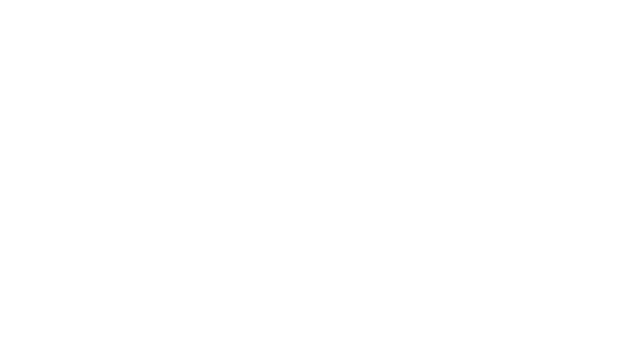
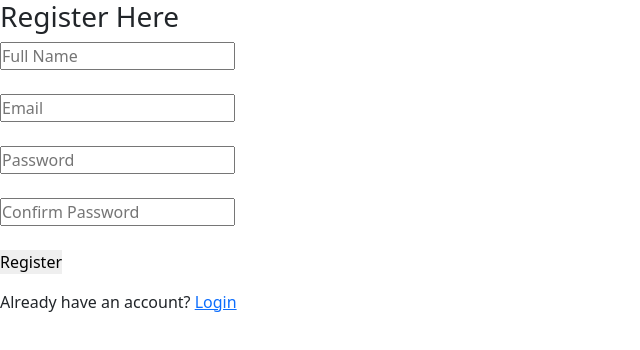
Before and after one commit to RishavLC/EcommerceSite, a React (Vite) app in the folder FrontendEcommerce/: page /register in a window 1280 px wide. Before the commit this address had no page. Shown: the top 350 px of the page, without its empty margins (0-640 px from the left). Built offline with nearby package versions, Linux system fonts and the light colour scheme.

Commit message:
navigated login and Register

```diff
--- a/FrontendEcommerce/src/App.jsx
+++ b/FrontendEcommerce/src/App.jsx
@@ -1,6 +1,8 @@
 import { Route, Routes, BrowserRouter } from "react-router-dom";
 import Home from './pages/Home';
 import Products from "./pages/Products";
+import Login from "./pages/Login";
+import Register from "./pages/Register";
 import './App.css'
 
 function App() {
@@ -10,6 +12,9 @@ function App() {
       <Routes>
         <Route path="/" element={<Home />} />
         <Route path="/products" element={<Products />} />
+        <Route path="/login" element={<Login/>}/>
+        <Route path="/register" element={<Register/>}/>
+
       </Routes>
     </BrowserRouter>
 
--- /dev/null
+++ b/FrontendEcommerce/src/pages/Login.jsx
@@ -0,0 +1,80 @@
+import { useState } from "react";
+import { useNavigate } from "react-router-dom";
+
+export default function Login() {
+    const navigate = useNavigate();
+
+    const [email, setEmail] = useState("");
+    const [password, setPassword] = useState("");
+    const [message, setMessage] = useState("");
+
+    const handleLogin = async () => {
+        try {
+            const response = await fetch("http://127.0.0.1:8000/api/login", {
+                method: "POST",
+                headers: {
+                    "Content-Type": "application/json",
+                    "Accept": "application/json"
+                },
+                body: JSON.stringify({
+                    email: email,
+                    password: password
+                })
+            });
+
+            const data = await response.json();
+
+            if (response.ok) {
+                // Save token in browser
+                localStorage.setItem("token", data.token);
+                localStorage.setItem("user", JSON.stringify(data.user));
+
+                setMessage("Login successful!");
+                setTimeout(() => {
+                    navigate("/");
+                }, 1000);
+
+                console.log("Token:", data.token);
+                console.log("User:", data.user);
+            } else {
+                setMessage(data.message || "Login failed.");
+                console.log(data);
+            }
+        } catch (error) {
+            console.error(error);
+            setMessage("Server error.");
+        }
+    };
+
+    return (
+        <div>
+            <h3>Login Here</h3>
+
+            <input
+                type="email"
+                placeholder="Email"
+                value={email}
+                onChange={(e) => setEmail(e.target.value)}
+            />
+
+            <br /><br />
+
+            <input
+                type="password"
+                placeholder="Password"
+                value={password}
+                onChange={(e) => setPassword(e.target.value)}
+            />
+
+            <br /><br />
+
+            <button onClick={handleLogin}>
+                Login
+            </button>
+            <p>
+                Don't have an account?<a href="/register">Register</a>
+            </p>
+            <p>{message}</p>
+        </div>
+    );
+}
--- /dev/null
+++ b/FrontendEcommerce/src/pages/Register.jsx
@@ -0,0 +1,108 @@
+import { useState } from "react";
+import { Link, useNavigate } from "react-router-dom";
+
+export default function Register() {
+    const navigate = useNavigate();
+
+    const [name, setName] = useState("");
+    const [email, setEmail] = useState("");
+    const [password, setPassword] = useState("");
+    const [passwordConfirmation, setPasswordConfirmation] = useState("");
+    const [message, setMessage] = useState("");
+
+    const handleRegister = async () => {
+        try {
+            const response = await fetch("http://127.0.0.1:8000/api/register", {
+                method: "POST",
+                headers: {
+                    "Content-Type": "application/json",
+                    "Accept": "application/json"
+                },
+                body: JSON.stringify({
+                    name: name,
+                    email: email,
+                    password: password,
+                    password_confirmation: passwordConfirmation
+                })
+            });
+
+            const data = await response.json();
+
+            if (response.ok) {
+                // Save token and user in browser
+                localStorage.setItem("token", data.token);
+                localStorage.setItem("user", JSON.stringify(data.user));
+
+                setMessage("Registration successful!");
+
+                // Redirect to home page after 1 second
+                setTimeout(() => {
+                    navigate("/");
+                }, 1000);
+            } else {
+                // Show validation or server error
+                if (data.errors) {
+                    const firstError = Object.values(data.errors)[0][0];
+                    setMessage(firstError);
+                } else {
+                    setMessage(data.message || "Registration failed.");
+                }
+            }
+        } catch (error) {
+            console.error(error);
+            setMessage("Server error.");
+        }
+    };
+
+    return (
+        <div>
+            <h3>Register Here</h3>
+
+            <input
+                type="text"
+                placeholder="Full Name"
+                value={name}
+                onChange={(e) => setName(e.target.value)}
+            />
+
+            <br /><br />
+
+            <input
+                type="email"
+                placeholder="Email"
+                value={email}
+                onChange={(e) => setEmail(e.target.value)}
+            />
+
+            <br /><br />
+
+            <input
+                type="password"
+                placeholder="Password"
+                value={password}
+                onChange={(e) => setPassword(e.target.value)}
+            />
+
+            <br /><br />
+
+            <input
+                type="password"
+                placeholder="Confirm Password"
+                value={passwordConfirmation}
+                onChange={(e) => setPasswordConfirmation(e.target.value)}
+            />
+
+            <br /><br />
+
+            <button onClick={handleRegister}>
+                Register
+            </button>
+
+            <p>{message}</p>
+
+            <p>
+                Already have an account? <Link to="/login">Login</Link>
+            </p>
+        </div>
+    );
+}
```
